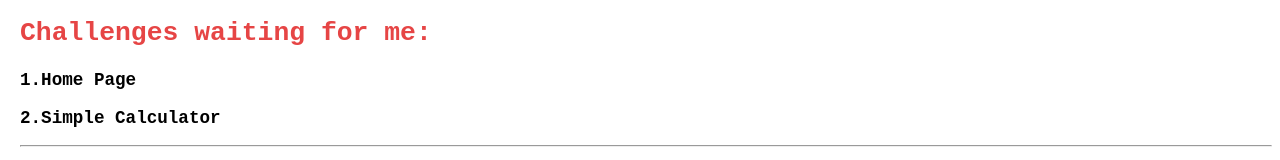
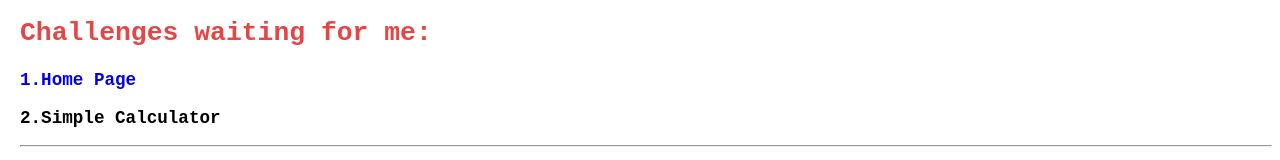
Before and after one commit to hojjat-afsharan/somic723.github.io, a plain HTML site: page index.html in a window 1280 px wide. Shown: the part 380-540 px from the top of the page. Drawn offline with Linux system fonts and the light colour scheme.

Commit message:
1.Home Page link corrected

```diff
--- a/index.html
+++ b/index.html
@@ -33,7 +33,7 @@
   <hr>
   <div>
     <h2 class="crismon">Challenges waiting for me:</h2>
-    <p>1.Home Page</p>
+    <p><a href="https://somic723.github.io"> 1.Home Page</a></p>
     <p>2.Simple Calculator</p>
   </div>
   <hr>
```
